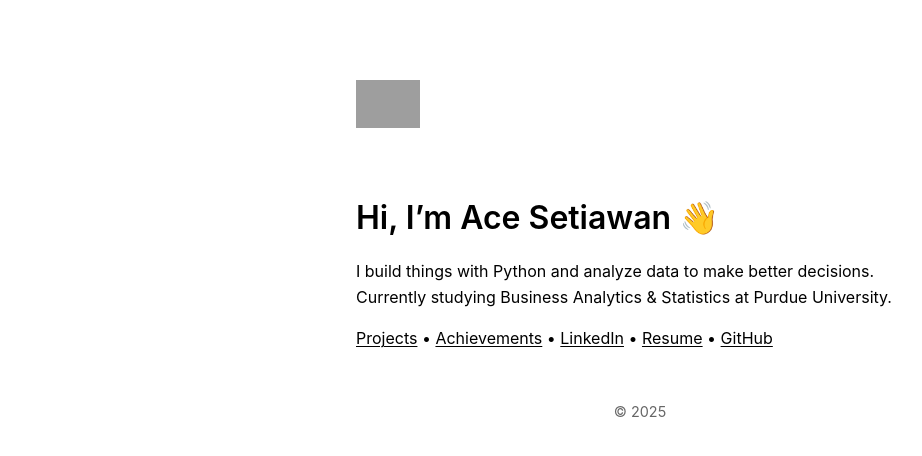
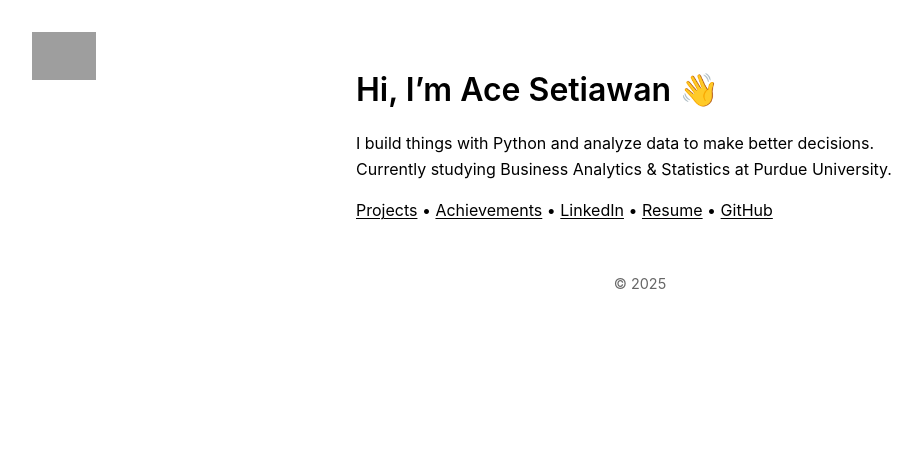
Before and after one commit to acepocalypse/acepocalypse.github.io, a Jekyll site: the page built from index.md, in a window 1280 px wide. Shown: the top 456 px of the page, without its empty margins (0-922 px from the left). Built offline with Jekyll 4.4.1, drawn with Linux system fonts in a browser that asks for light colours; grey boxes are pictures that could not be loaded.

Commit message:
Refactor site header to use a fixed floating logo for improved visibility

```diff
--- a/_layouts/default.html
+++ b/_layouts/default.html
@@ -8,8 +8,8 @@
 </head>
 
 <body>
-  <header class="site-header">
-    <a href="{{ '/' | relative_url }}" class="logo-link">
+  <header class="floating-logo">
+    <a href="{{ '/' | relative_url }}">
       <img src="{{ '/assets/images/logo.png' | relative_url }}" alt="Logo" class="site-logo">
     </a>
   </header>
--- a/assets/css/style.css
+++ b/assets/css/style.css
@@ -73,6 +73,13 @@ main {
   padding: 1rem; /* Add padding around the content */
 }
 
+.floating-logo {
+  position: fixed;
+  top: 1rem;
+  left: 1rem;
+  z-index: 1000;
+}
+
 .site-logo {
   height: 48px; /* Increased height - adjust as needed */
   width: auto; /* Maintain aspect ratio */
```
